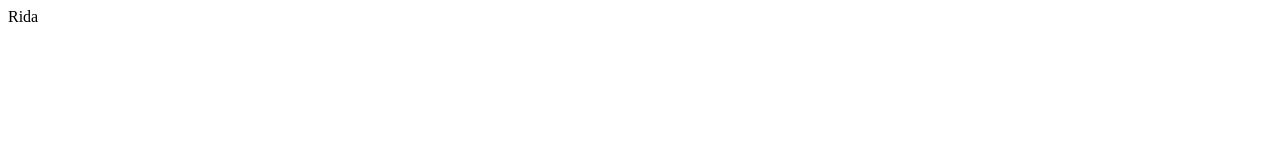
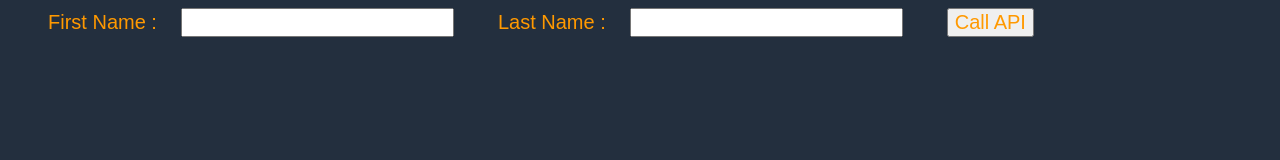
Before and after one commit to cchicas/Personal-Website, a plain HTML site: page index.html in a window 1280 px wide. Drawn offline with Linux system fonts and the light colour scheme.

Commit message:
Update index.html

```diff
--- a/index.html
+++ b/index.html
@@ -3,9 +3,56 @@
 <head>
     <meta charset="UTF-8">
     <title>Hello World</title>
+    <!-- Add some CSS to change client UI -->
+    <style>
+    body {
+        background-color: #232F3E;
+        }
+    label, button {
+        color: #FF9900;
+        font-family: Arial, Helvetica, sans-serif;
+        font-size: 20px;
+        margin-left: 40px;
+        }
+     input {
+        color: #232F3E;
+        font-family: Arial, Helvetica, sans-serif;
+        font-size: 20px;
+        margin-left: 20px;
+        }
+    </style>
+    <script>
+        // define the callAPI function that takes a first name and last name as parameters
+        var callAPI = (firstName,lastName)=>{
+            // instantiate a headers object
+            var myHeaders = new Headers();
+            // add content type header to object
+            myHeaders.append("Content-Type", "application/json");
+            // using built in JSON utility package turn object to string and store in a variable
+            var raw = JSON.stringify({"firstName":firstName,"lastName":lastName});
+            // create a JSON object with parameters for API call and store in a variable
+            var requestOptions = {
+                method: 'POST',
+                headers: myHeaders,
+                body: raw,
+                redirect: 'follow'
+            };
+            // make API call with parameters and use promises to get response
+            fetch("https://lyg6l3nccf.execute-api.us-east-1.amazonaws.com/dev", requestOptions)
+            .then(response => response.text())
+            .then(result => alert(JSON.parse(result).body))
+            .catch(error => console.log('error', error));
+        }
+    </script>
 </head>
-
 <body>
-    Rida
+    <form>
+        <label>First Name :</label>
+        <input type="text" id="fName">
+        <label>Last Name :</label>
+        <input type="text" id="lName">
+        <!-- set button onClick method to call function we defined passing input values as parameters -->
+        <button type="button" onclick="callAPI(document.getElementById('fName').value,document.getElementById('lName').value)">Call API</button>
+    </form>
 </body>
 </html>
```
